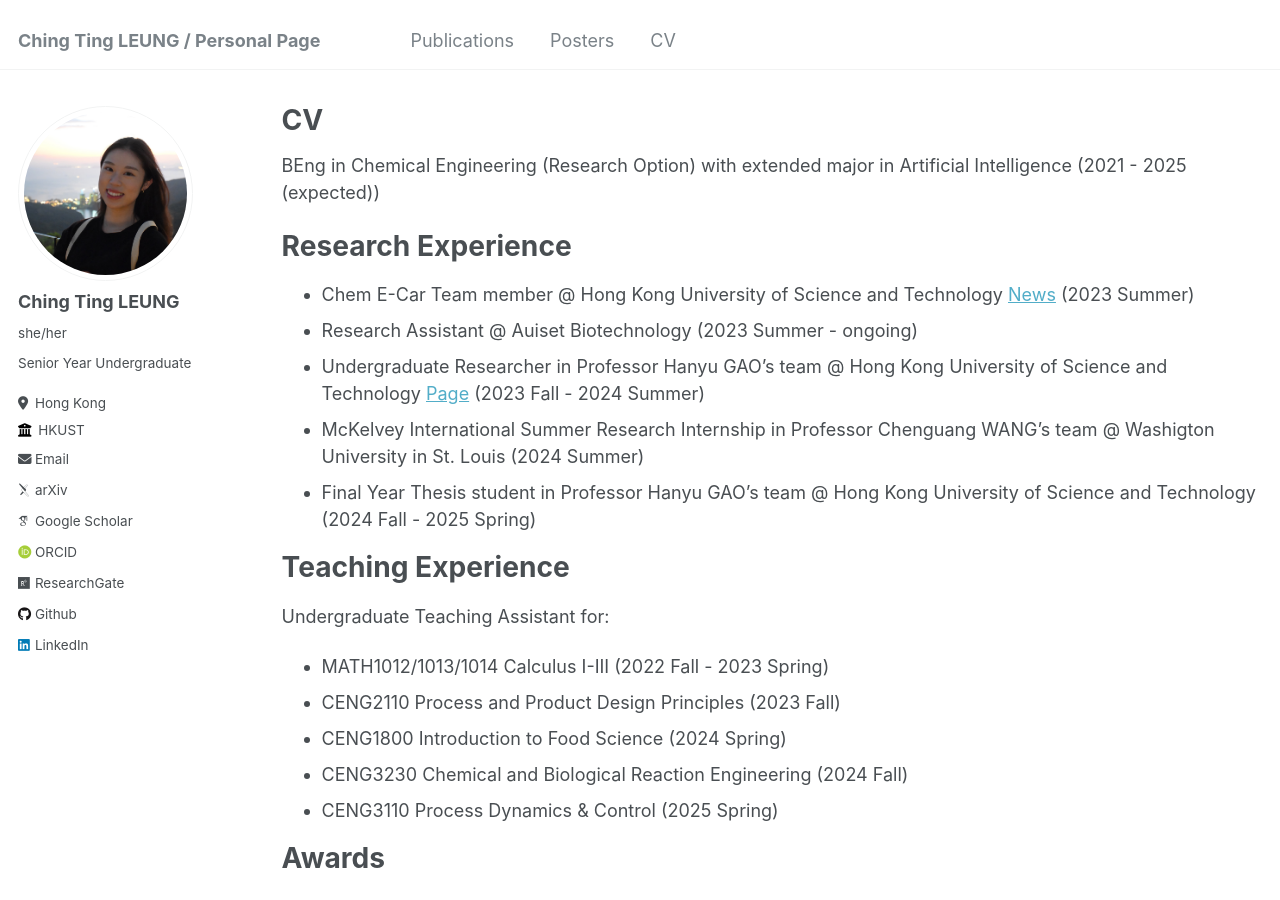
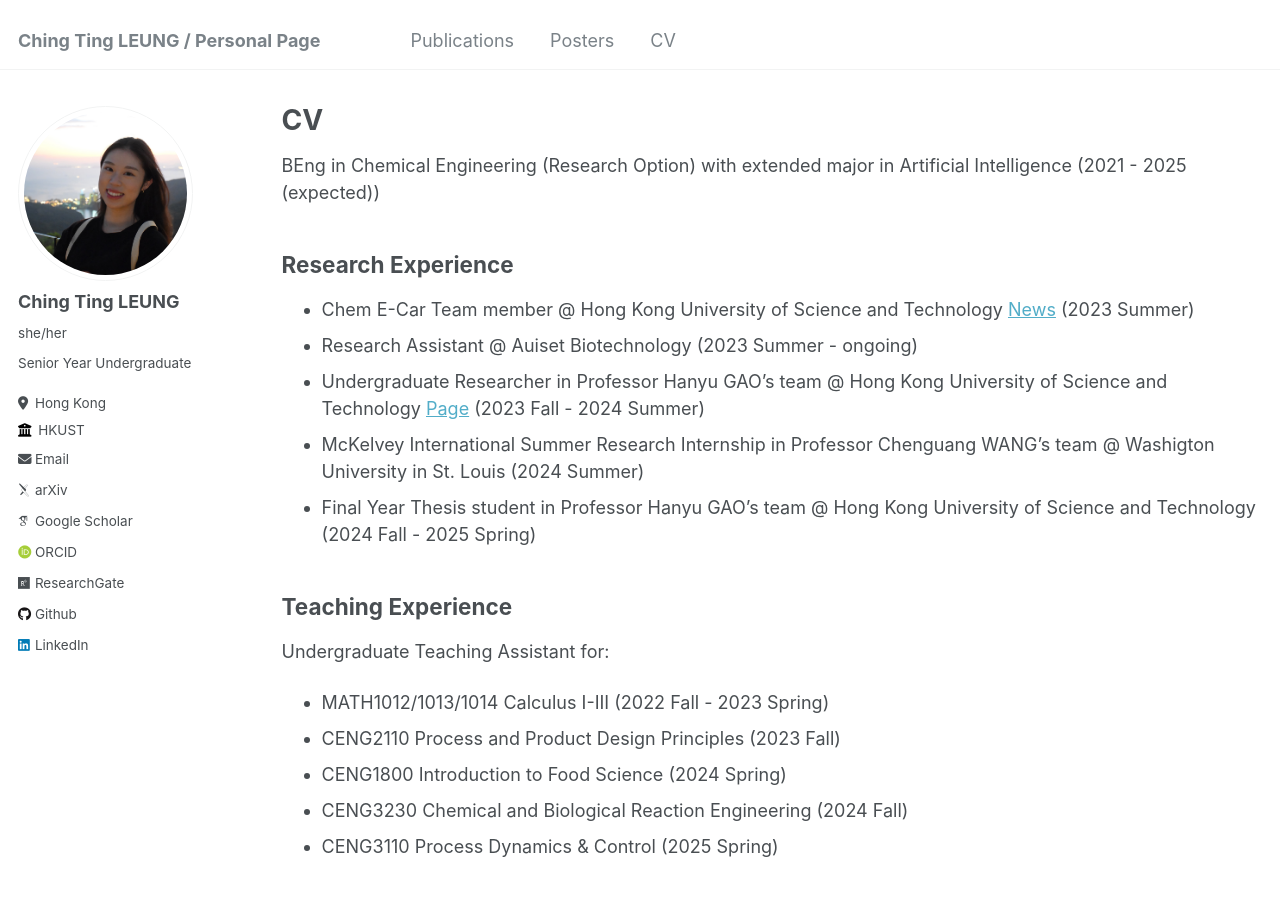
Before and after one commit to ting2025/ting2025.github.io, a Jekyll site: the page built from _pages/cv.md, in a window 1280 px wide and 900 px high. Built offline with Jekyll 4.4.1, drawn with Linux system fonts in a browser that asks for light colours; some web fonts are replaced.

Commit message:
Update cv.md

```diff
--- a/_pages/cv.md
+++ b/_pages/cv.md
@@ -11,8 +11,7 @@ redirect_from:
 
 BEng in Chemical Engineering (Research Option) with extended major in Artificial Intelligence (2021 - 2025 (expected))
 
-Research Experience
-======
+## Research Experience
 - Chem E-Car Team member @ Hong Kong University of Science and Technology [News](https://seng.hkust.edu.hk/news/20231211/hkust-chem-e-car-team-placed-11th-globally-and-won-best-video-award-2023-aiche-chem-e-car-competition) (2023 Summer)
 - Research Assistant @ Auiset Biotechnology (2023 Summer - ongoing)
 - Undergraduate Researcher in Professor Hanyu GAO's team @ Hong Kong University of Science and Technology
@@ -20,8 +19,7 @@ Research Experience
 - McKelvey International Summer Research Internship in Professor Chenguang WANG's team @ Washigton University in St. Louis (2024 Summer)
 - Final Year Thesis student in Professor Hanyu GAO's team @ Hong Kong University of Science and Technology (2024 Fall - 2025 Spring)
 
-Teaching Experience
-======
+## Teaching Experience
 
 Undergraduate Teaching Assistant for:
 
@@ -31,8 +29,7 @@ Undergraduate Teaching Assistant for:
 - CENG3230 Chemical and Biological Reaction Engineering (2024 Fall)
 - CENG3110 Process Dynamics & Control (2025 Spring)
 
-Awards
-======
+## Awards
 - University Scholarship
 - 2023 Fall Dean's List Awardee
 - 2024 Spring Dean's List Awardee
@@ -42,14 +39,14 @@ Awards
 - ND University Scholarship
 
 
-Publications
-======
+## Publications
+
   <ul>{% for post in site.publications reversed %}
     {% include archive-single-cv.html %}
   {% endfor %}</ul>
 
-Presentations
-======
+## Presentations
+
   <ul>{% for post in site.talks reversed %}
     {% include archive-single-cv.html %}
   {% endfor %}</ul>
```
